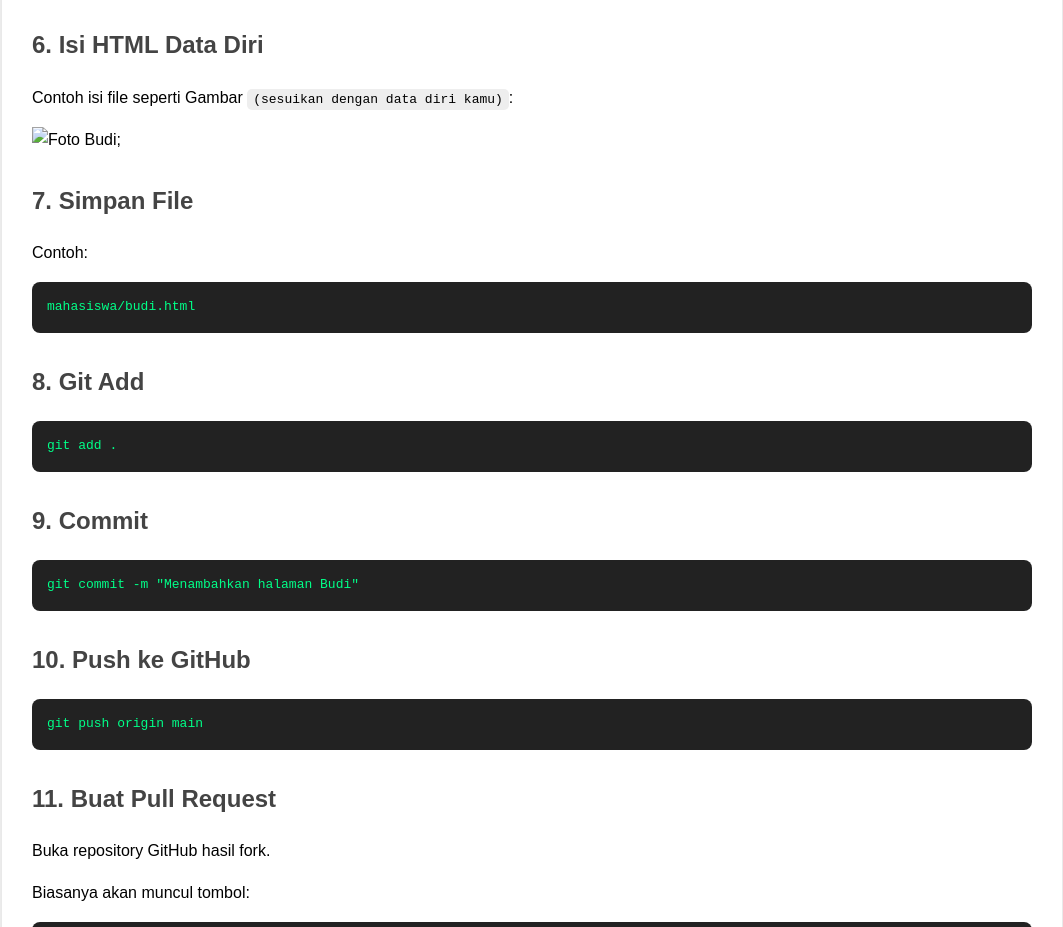
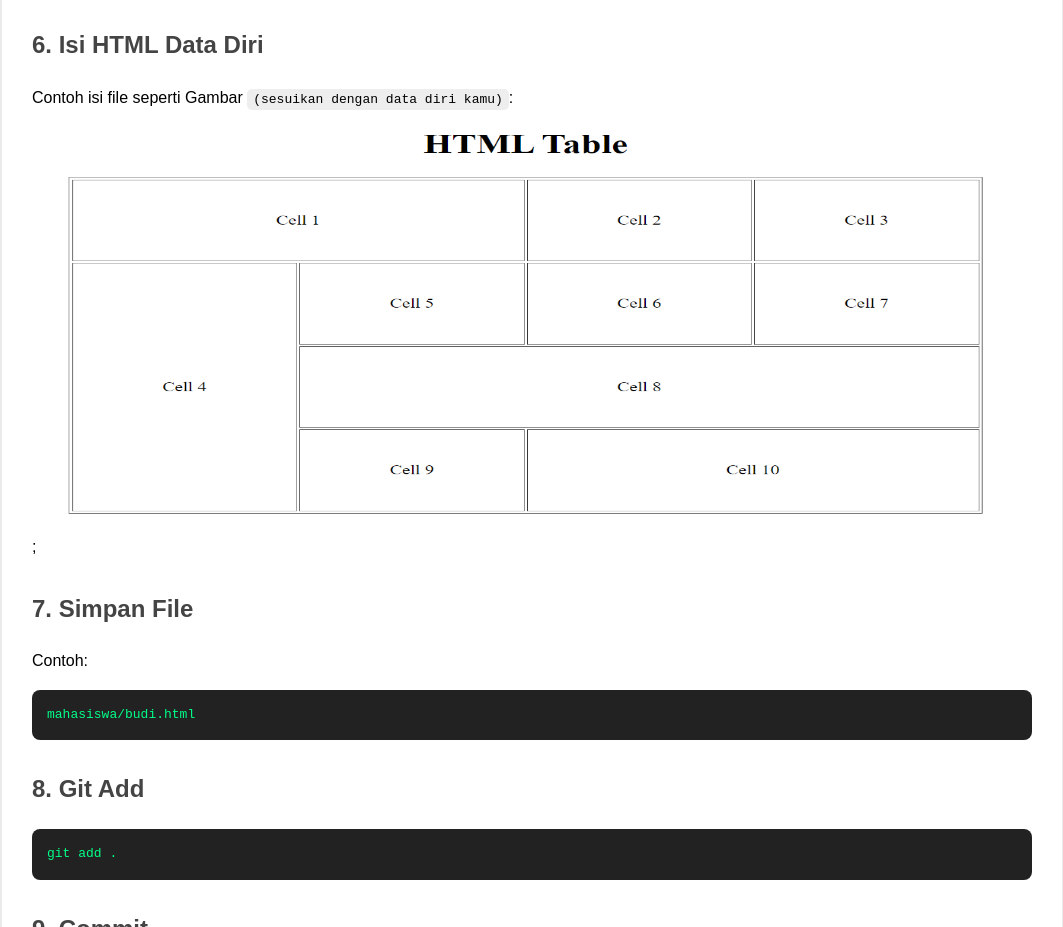
Before and after one commit to joysinaga04/gitexercise, a plain HTML site: page index.html in a window 1280 px wide. Shown: the part 1320-2247 px from the top of the page, without its empty margins (108-1171 px from the left). Drawn offline with Linux system fonts and the light colour scheme.

Commit message:
fixing image

```diff
--- a/index.html
+++ b/index.html
@@ -145,7 +145,7 @@
     <div class="step">
         <h2>6. Isi HTML Data Diri</h2>
         <p>Contoh isi file seperti Gambar <code>(sesuikan dengan data diri kamu)</code>:</p>
-        <img src="Contoh Tampilan.jpeg" alt="Foto Budi" width="100%" height="400">;
+        <img src="table.png" alt="Foto Budi" width="100%" height="400">;
     </div>
 
     <div class="step">
```
